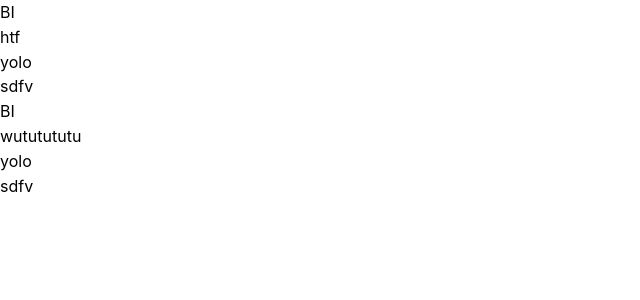
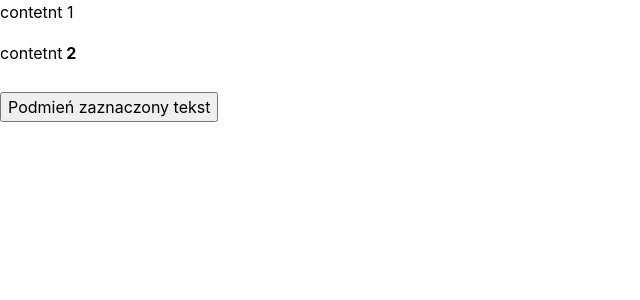
Before and after one commit to Warrioll/EasyTeX, a React (Vite) app in the folder frontend/: page /document in a window 1280 px wide. Shown: the top 300 px of the page, without its empty margins (0-640 px from the left). Built offline with nearby package versions, Linux system fonts and the light colour scheme.

Commit message:
multiple editors and selecting idea

```diff
--- a/frontend/package.json
+++ b/frontend/package.json
@@ -25,6 +25,7 @@
     "@mantine/tiptap": "^7.13.3",
     "@tiptap/react": "^2.8.0",
     "@tiptap/starter-kit": "^2.8.0",
+    "html-react-parser": "^5.1.18",
     "react": "^18.3.1",
     "react-dom": "^18.3.1",
     "react-router-dom": "^6.27.0"
--- a/frontend/src/pages/DocumentPage.tsx
+++ b/frontend/src/pages/DocumentPage.tsx
@@ -1,52 +1,218 @@
 //import { IconBold, IconItalic } from '@tabler/icons-react';
-import { useEffect, useState } from 'react';
-import { useEditor } from '@tiptap/react';
+import { useEffect, useRef, useState } from 'react';
+import { BubbleMenu, useEditor } from '@tiptap/react';
 import StarterKit from '@tiptap/starter-kit';
-import { RichTextEditor } from '@mantine/tiptap';
+import parse from 'html-react-parser';
+import { Textarea, Title } from '@mantine/core';
+import { useTextSelection } from '@mantine/hooks';
+import { Link, RichTextEditor } from '@mantine/tiptap';
 
 export default function DocumentPage() {
-  const BoldIcon = () => 'B'; //<IconBold size="1rem" stroke={3.5} />;
-  const ItalicIcon = () => 'I'; //<IconItalic size="1rem" stroke={3.5} />;
+  // const BoldIcon = () => 'B'; //<IconBold size="1rem" stroke={3.5} />;
+  // const ItalicIcon = () => 'I'; //<IconItalic size="1rem" stroke={3.5} />;
 
-  const [content, setContent] = useState('yolo');
+  // const [content, setContent] = useState('yolo');
+  // const [content2, setContent2] = useState('yolo');
+
+  // const editor = useEditor({
+  //   extensions: [StarterKit, Link],
+  //   content: `${content}`,
+  //   onUpdate: (editor) => console.log(editor.editor.getHTML()),
+  // });
+
+  // const editor2 = useEditor({
+  //   extensions: [StarterKit, Link],
+  //   content: `yolo`,
+  //   onUpdate: (editor) => console.log(editor.editor.getHTML()),
+  // });
+
+  // const editor3 = useEditor({
+  //   extensions: [StarterKit, Link],
+  //   content: `${content}`,
+  //   onUpdate: (editor) => console.log(editor.editor.getHTML()),
+  // });
+
+  // const selection = useTextSelection();
+  // const sel = window.getSelection();
+  // const jej = document.getElementById('jej');
+
+  // const ta = useRef(null);
+
+  // return (
+  //   <>
+  //     ------------------------------------
+  //     <RichTextEditor editor={editor}>
+  //       <RichTextEditor.ControlsGroup>
+  //         <RichTextEditor.Bold />
+  //         <RichTextEditor.Italic />
+  //       </RichTextEditor.ControlsGroup>
+  //       <RichTextEditor editor={editor3}>
+  //         <RichTextEditor.Content />
+  //       </RichTextEditor>
+  //       ---------------------------------------
+  //       <div> Drugi edytoir</div>
+  //       -----------------------------------
+  //       <RichTextEditor editor={editor2}>
+  //         <RichTextEditor.Content />
+  //       </RichTextEditor>
+  //       ---------------------------
+  //     </RichTextEditor>
+  //     <textarea ref={ta} />
+  //     <button
+  //       className=".x"
+  //       type="button"
+  //       onClick={() => {
+  //         const selceted = selection?.toString();
+  //         console.log(selection.start);
+  //         const all = document.querySelector('.x');
+  //         //? selection?.selectAllChildren(document.querySelector('RichTextEditor.Content'))
+
+  //         console.log('start', ta.selectionStart);
+  //       }}
+  //     >
+  //       df
+  //     </button>
+  //     <div id="jej">fdg</div>
+  //     {}
+  //   </>
+  // );
+
+  // const [text, setText] = useState(''); // stan dla tekstu
+  // const textAreaRef = useRef(null); // ref do elementu textarea
+
+  // const replaceSelectedText = () => {
+  //   const textarea = textAreaRef.current;
+
+  //   if (!textarea) {
+  //     return;
+  //   }
+
+  //   // Pobranie pozycji zaznaczenia
+  //   const start = textarea.selectionStart;
+  //   const end = textarea.selectionEnd;
+  //   console.log('s', start);
+  //   console.log('s', start);
+  //   console.log('e', end);
+
+  //   const selectedText = text.substring(start, end);
+
+  //   // Nowy tekst do zastąpienia
+  //   const replacement = 'uuuuuuuuuuuuuuuuu';
+
+  //   if (replacement !== null) {
+  //     // Podmiana zaznaczonego tekstu
+  //     const newText = text.substring(0, start) + replacement + text.substring(end);
+  //     setText(newText);
+
+  //     // Ustawienie kursora za podmienionym tekstem
+  //     setTimeout(() => {
+  //       textarea.selectionStart = textarea.selectionEnd = start + replacement.length;
+  //     }, 0);
+  //   }
+  // };
+
+  // return (
+  //   <div>
+  //     {/* <Textarea
+  //       placeholder="Autosize with no rows limit"
+  //       label="Autosize with no rows limit"
+  //       autosize
+  //       minRows={2}
+  //       ref={textAreaRef}
+  //       value={text}
+  //       onChange={(e) => setText(e.target.value)} // aktualizacja stanu
+  //     /> */}
+  //     <RichTextEditor editor={editor2} >
+  //       <RichTextEditor.Content />
+  //     </RichTextEditor>
+  //     {/* <textarea
+  //       ref={textAreaRef}
+  //       value={text}
+  //       onChange={(e) => setText(e.target.value)} // aktualizacja stanu
+  //       rows={5}
+  //       cols={40}
+  //     /> */}
+  //     <br />
+  //     <button onClick={replaceSelectedText} type="button">
+  //       Podmień zaznaczony tekst
+  //     </button>
+  //   </div>
+  // );
+  const [sectionsContent, setSectionContent] = useState([
+    `<div>contetnt 1 </div>`,
+    '<p>contetnt<strong> 2</strong></p>',
+  ]);
+
+  const [activeSection, setActiveSecion] = useState(0);
+  const [editorContent, setEditorContent] = useState(sectionsContent[activeSection]);
 
   const editor = useEditor({
     extensions: [StarterKit],
-    content: `${content}`,
-    onUpdate: (editor) => console.log(editor.editor.getHTML()),
+    content: editorContent,
+    onUpdate: ({ editor }) => {
+      console.log(editor.getHTML()); // Zapisuje treść w konsoli po każdej edycji
+    },
   });
 
-  const editor2 = useEditor({
-    extensions: [StarterKit],
-    content: `${content}`,
-    onUpdate: (editor) => console.log(editor.editor.getHTML()),
-  });
+  const replaceSelectedText = () => {
+    const selectedText = editor.state.doc.textBetween(
+      editor.state.selection.from,
+      editor.state.selection.to,
+      ' '
+    );
+
+    if (!selectedText) {
+      //alert('Brak zaznaczonego tekstu');
+      return;
+    }
+
+    const replacement = 'wwwwwwwwwwwww'; //prompt('Podaj tekst, który ma zastąpić zaznaczony:', selectedText);
+
+    if (replacement !== null) {
+      // Zastąpienie zaznaczonego tekstu
+      editor.commands.insertContent(replacement);
+    }
+  };
 
   return (
-    <>
-      <RichTextEditor editor={editor}>
-        <RichTextEditor.Toolbar>
-          <RichTextEditor.ControlsGroup>
-            <RichTextEditor.Bold icon={BoldIcon} />
-            <RichTextEditor.Italic icon={ItalicIcon} />
-          </RichTextEditor.ControlsGroup>
-        </RichTextEditor.Toolbar>
-        htf
-        <RichTextEditor.Content />
-        <div>sdfv</div>
-      </RichTextEditor>
+    <div>
+      <div
+        tabIndex={0}
+        onFocus={() => {
+          setActiveSecion(0);
+          editor?.commands.setContent(sectionsContent[0]);
+          console.log(activeSection);
+        }}
+      >
+        {activeSection === 0 ? (
+          <RichTextEditor editor={editor}>
+            <RichTextEditor.Content />
+          </RichTextEditor>
+        ) : (
+          parse(sectionsContent[0])
+        )}
+      </div>
 
-      <RichTextEditor editor={editor2}>
-        <RichTextEditor.Toolbar>
-          <RichTextEditor.ControlsGroup>
-            <RichTextEditor.Bold icon={BoldIcon} />
-            <RichTextEditor.Italic icon={ItalicIcon} />
-          </RichTextEditor.ControlsGroup>
-        </RichTextEditor.Toolbar>
-        wututututu
-        <RichTextEditor.Content />
-        <div>sdfv</div>
-      </RichTextEditor>
-    </>
+      <div
+        tabIndex={1}
+        onFocus={() => {
+          setActiveSecion(1);
+          editor?.commands.setContent(sectionsContent[1]);
+          console.log(activeSection);
+        }}
+      >
+        {activeSection === 1 ? (
+          <RichTextEditor editor={editor}>
+            <RichTextEditor.Content />
+          </RichTextEditor>
+        ) : (
+          parse(sectionsContent[1])
+        )}
+      </div>
+
+      <button type="button" onClick={replaceSelectedText} style={{ marginTop: '10px' }}>
+        Podmień zaznaczony tekst
+      </button>
+    </div>
   );
 }
```
Also changed, not shown: 1 other file (tests, documents, lock files or other folders).
